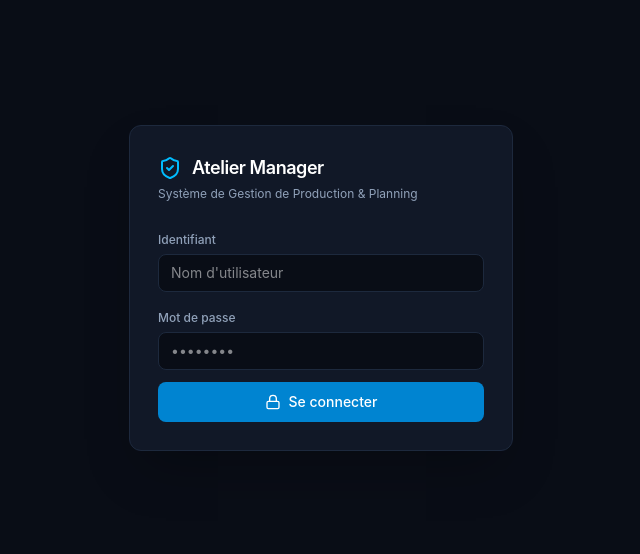
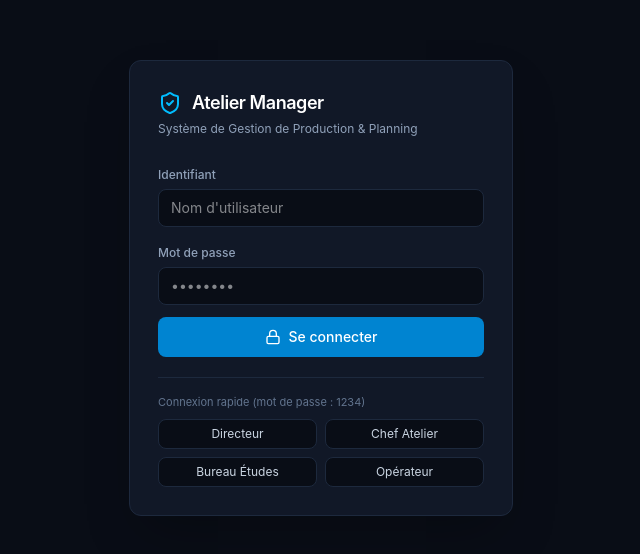
Before and after one commit to moamedhbt/Working-space, a React (Vite) app in the folder client/: page / in a window 1280 px wide. Shown: the part 112-666 px from the top of the page, without its empty margins (319-959 px from the left). Built offline with nearby package versions, Linux system fonts and the light colour scheme; the HTML template or start-up script is replaced by a standard one.

Commit message:
Add clean quick-login buttons on Login page

```diff
--- a/client/src/components/Login.jsx
+++ b/client/src/components/Login.jsx
@@ -56,6 +56,26 @@ export default function Login({ onLogin }) {
             <Lock className="w-4 h-4" /> Se connecter
           </button>
         </div>
+
+        <div className="mt-5 pt-4 border-t border-slate-800">
+          <p className="text-[11px] text-slate-500 mb-2">Connexion rapide (mot de passe : 1234)</p>
+          <div className="grid grid-cols-2 gap-2">
+            {[
+              ['directeur', 'Directeur'],
+              ['chef', 'Chef Atelier'],
+              ['be', 'Bureau Études'],
+              ['karim', 'Opérateur']
+            ].map(([u, label]) => (
+              <button
+                key={u}
+                onClick={() => submit(u, '1234')}
+                className="px-2.5 py-1.5 rounded-lg bg-[#090d16] border border-slate-800 text-xs text-slate-300 hover:border-sky-500 hover:text-white transition cursor-pointer"
+              >
+                {label}
+              </button>
+            ))}
+          </div>
+        </div>
       </div>
     </div>
   );
```
Also changed, not shown: 7 other files (tests, documents, lock files or other folders).
